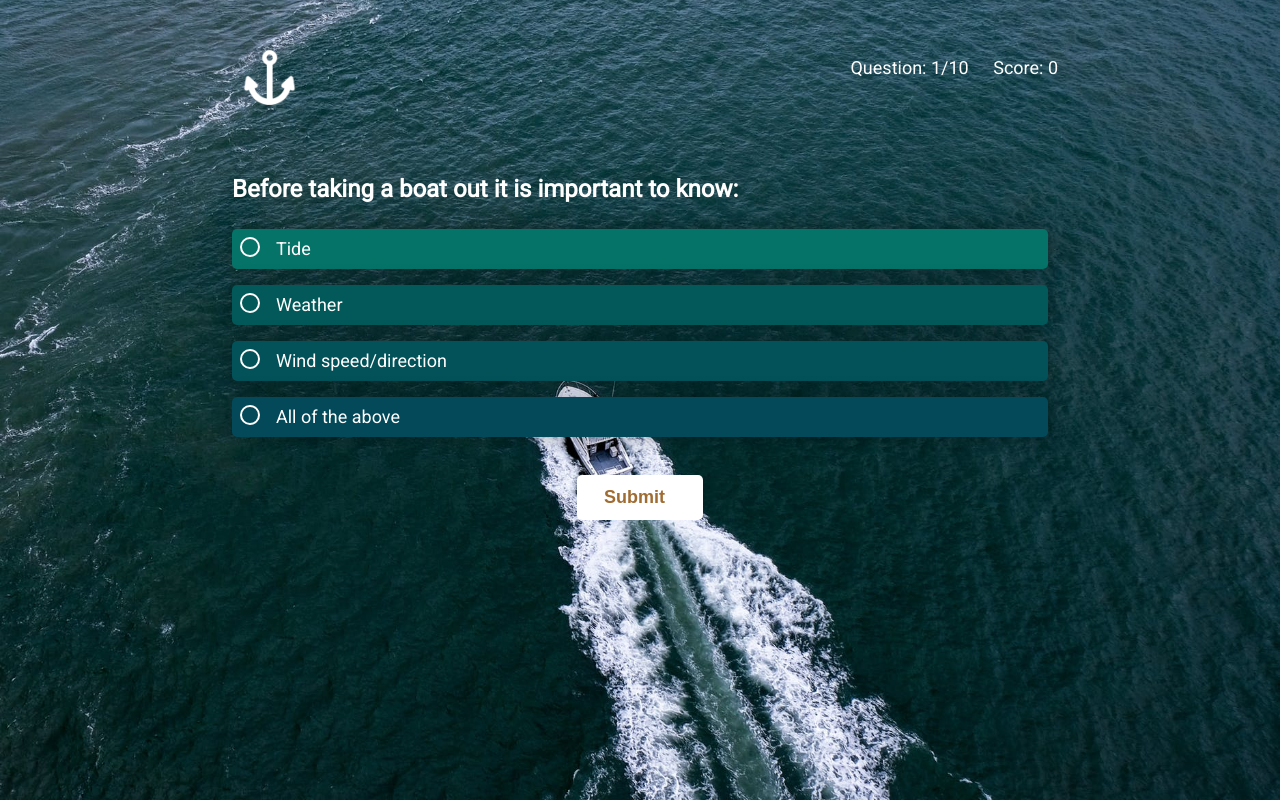
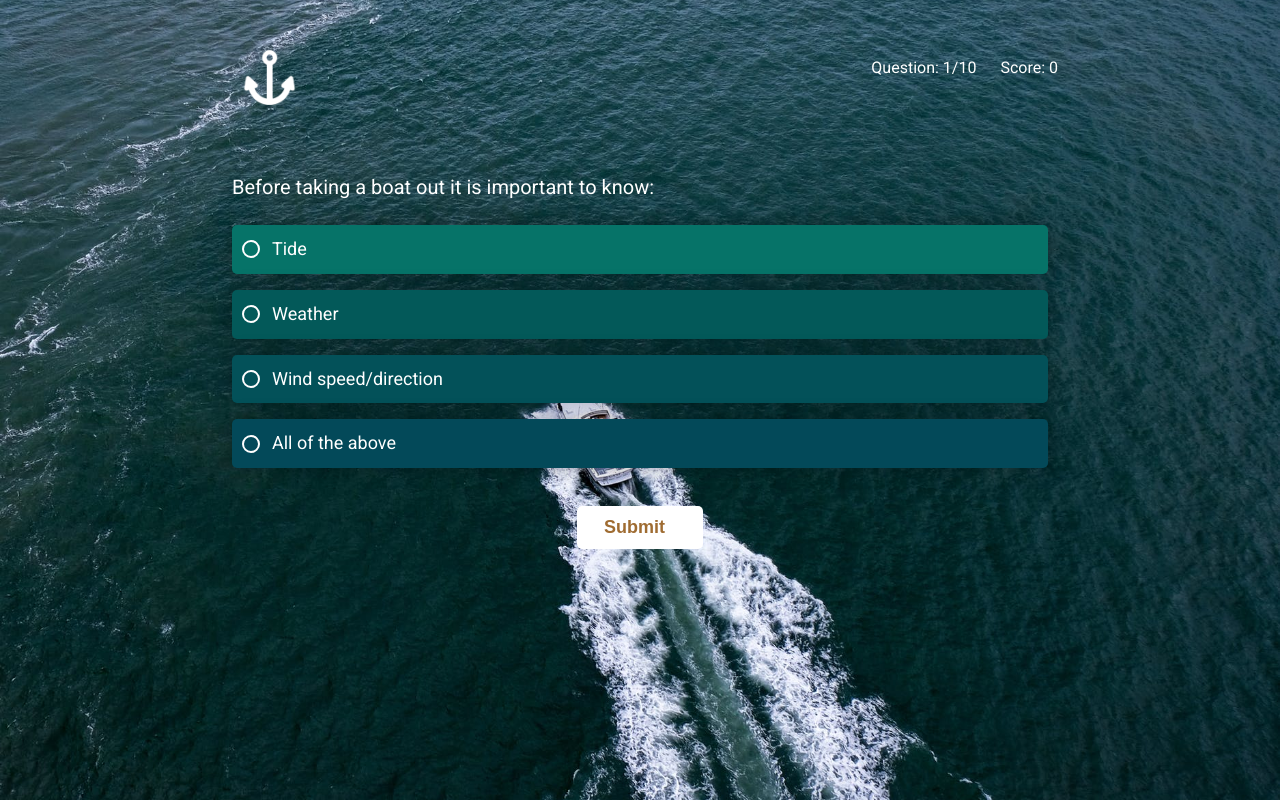
Before and after one commit to lhendriks1/boating-safety-quiz, a plain HTML site: page index.html in a window 1280 px wide. Both pictures are taken after a click on the button "Start Quiz". Drawn offline with nearby package versions, Linux system fonts and the light colour scheme; a web font is replaced by a local one.

Commit message:
changes to css

```diff
--- a/index.css
+++ b/index.css
@@ -20,16 +20,14 @@
     font-size: 16px;
   }
 
-  h1, h2 {
+  h1 {
     font-size: 20px;
-  }
-
-  h1 {
-    padding: 20px 40px 10px;
+    margin: 25px 0px 5px;
   }
 
   h2 {
     font-family: 'Walter Turncoat', cursive;
+    font-size: 20px;
     padding: 16px 0px;
   }
 
@@ -40,14 +38,14 @@
   label {
     text-align: left;
     font-size: 16px;
-    line-height: 24px;
-    padding:8px;
+    line-height: 1.6em;
+    align-items: center;
+    padding: 10px;
     margin: 16px 40px;
     box-shadow: 0 0 20px rgba(0, 0, 0, .3);
     border-radius: 5px;
     display: flex;
     transition: all .2s ease-out;
-    align-items: top;
   }
 
   label.row1 {
@@ -81,12 +79,12 @@
     -moz-appearance: none;
     appearance: none;
     position: relative;
-     height: 20px;
-     width: 20px;
+     height: 18px;
+     width: 18px;
      border: 2px solid white;
      color: #ffffff;
      border-radius: 50px;
-     margin-right: 16px;
+     margin-right: 12px;
      flex: 0 0 auto;
   }
 
@@ -107,7 +105,7 @@
   button {
     font-size: 16px;
     font-weight: bold;
-    line-height: 1.5em;
+    line-height: 1.4em;
     padding: .5em 2.1em .5em 1.5em;
     margin: 1.2em;
     border-radius: 5px;
@@ -149,8 +147,10 @@
     display: block;
   }
 
-  .question {
+  p.question {
     text-align: left;
+    padding: 20px 40px 10px;
+    font-size: 18px;
   }
 
   .start-button, .restart-button {
@@ -170,7 +170,7 @@
     background-color: rgba(3, 73, 89, .9);
     color: #ffffff;
     text-align: center;
-    line-height: 1.5em;
+    line-height: 1.4em;
     margin: 0px 30px;
     padding: 30px;
     box-shadow: 0 0 20px rgba(0, 0, 0, .3);
@@ -180,10 +180,6 @@
   .feedback > img {
     height: 45px;
     width: auto;
-  }
-
-  .feedback > h2 {
-    line-height: 40px;
   }
 
   .quiz-section {
@@ -221,7 +217,7 @@
     margin-right: auto;
     margin-left: auto;
     margin-bottom: 100px;
-    font-size: 18px;
+    /* font-size: 18px; */
   }
 
   div.feedback {
@@ -230,8 +226,8 @@
     margin-left: auto;
   }
 
-  h1{
-    font-size: 24px;
+  p.question {
+    font-size: 20px;
   }
 
   label {
--- a/index.js
+++ b/index.js
@@ -40,7 +40,7 @@ function restartQuiz() {
 function generateQuestion(){
   console.log('generateQuestion called');
   if (questionNumber < STORE.length) {
-    return `<h1 class="question">${STORE[questionNumber].question}</h1>
+    return `<p class="question">${STORE[questionNumber].question}</p>
           <form id="js-quiz-form">
             <fieldset class="radio-group">
               <label class="option row1">
```
